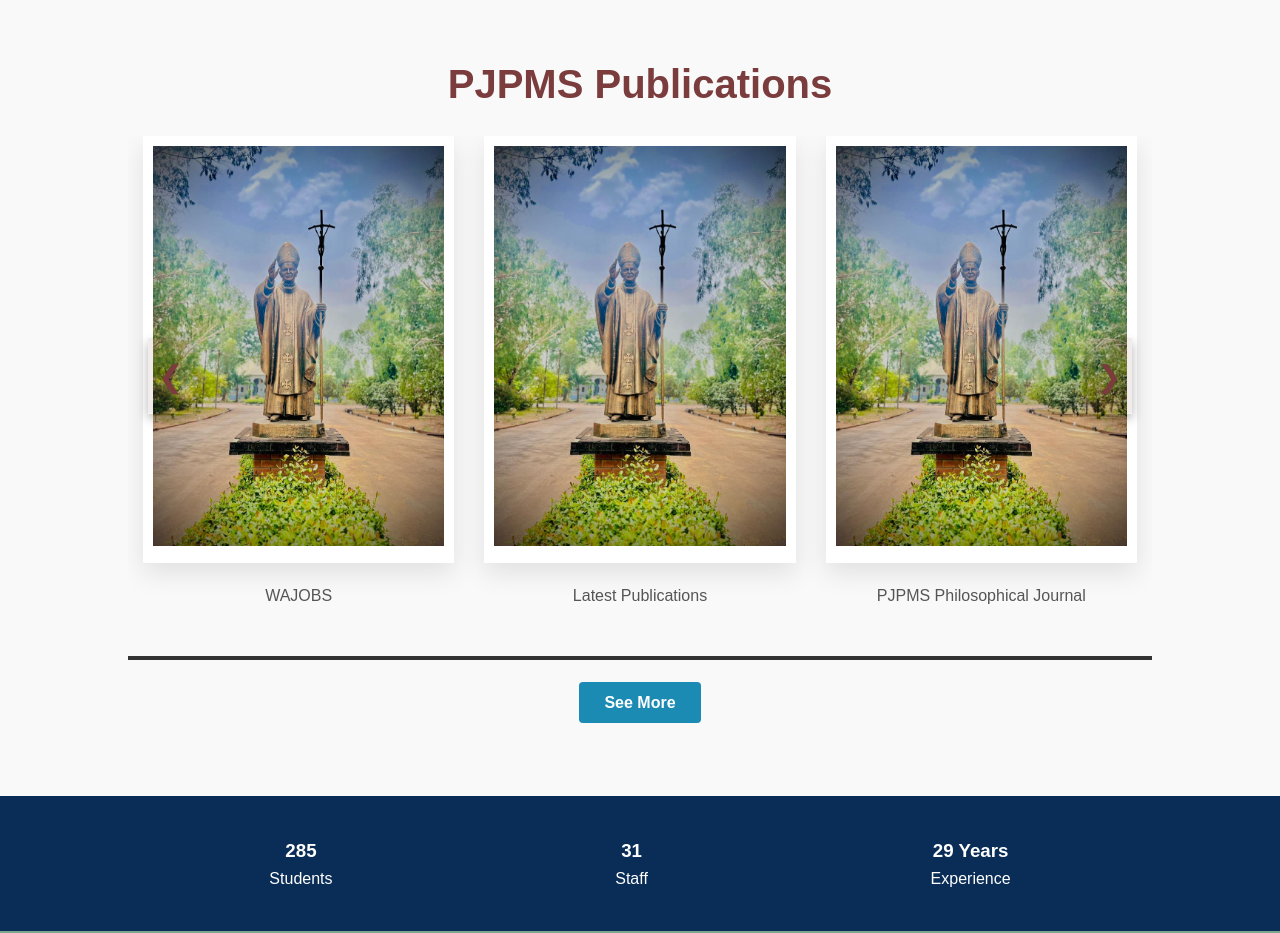
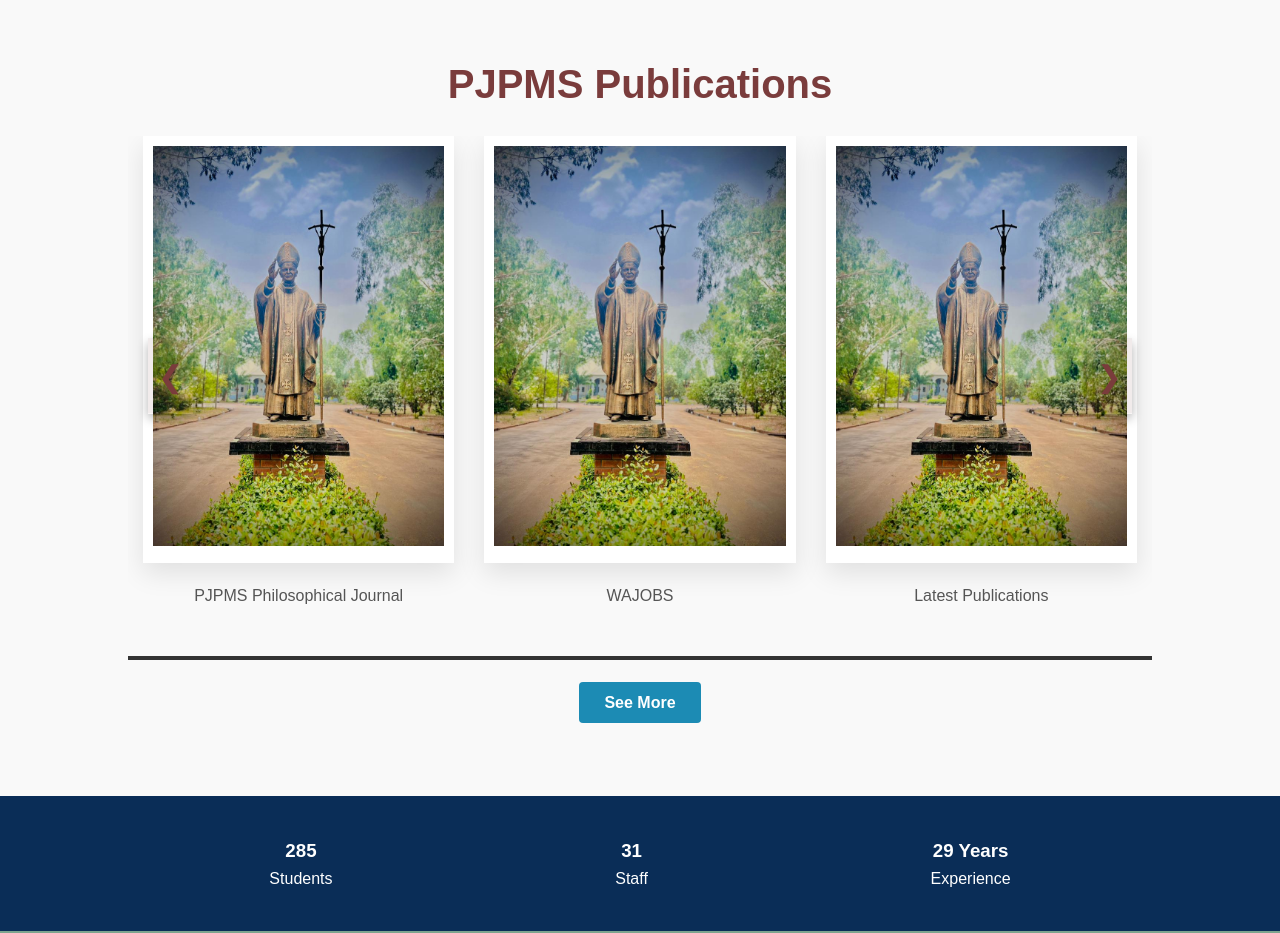
Before and after one commit to odunzechidubem/pope-johnpaul-seminary, a React (Vite) app: page / in a window 1280 px wide. Shown: the part 5080-6013 px from the top of the page. Built offline with nearby package versions, Linux system fonts and the light colour scheme.

Commit message:
update publications

```diff
--- a/src/components/Publications.jsx
+++ b/src/components/Publications.jsx
@@ -4,23 +4,23 @@ const Publications = () => {
   const publicationData = [
     {
       id: 1,
+       title: "PJPMS Philosophical Journal",
+      image: "/images/popestature.jpg",
+      link: "https://www.acjol.com/journal/pjpjoph",
+      target: "_blank",
+      rel: "noopener noreferrer"
+    },
+    {
+      id: 2,
       title: "WAJOBS",
       image: "/images/popestature.jpg",
       link: "/pages/resourcespages/publications.html"
     },
     {
-      id: 2,
+      id: 3,
       title: "Latest Publications",
       image: "/images/popestature.jpg",
       link: "/pages/resourcespages/publications.html"
-    },
-    {
-      id: 3,
-      title: "PJPMS Philosophical Journal",
-      image: "/images/popestature.jpg",
-      link: "https://www.acjol.com/journal/pjpjoph",
-      target: "_blank",
-      rel: "noopener noreferrer"
     }
     // ,
     // {
```
